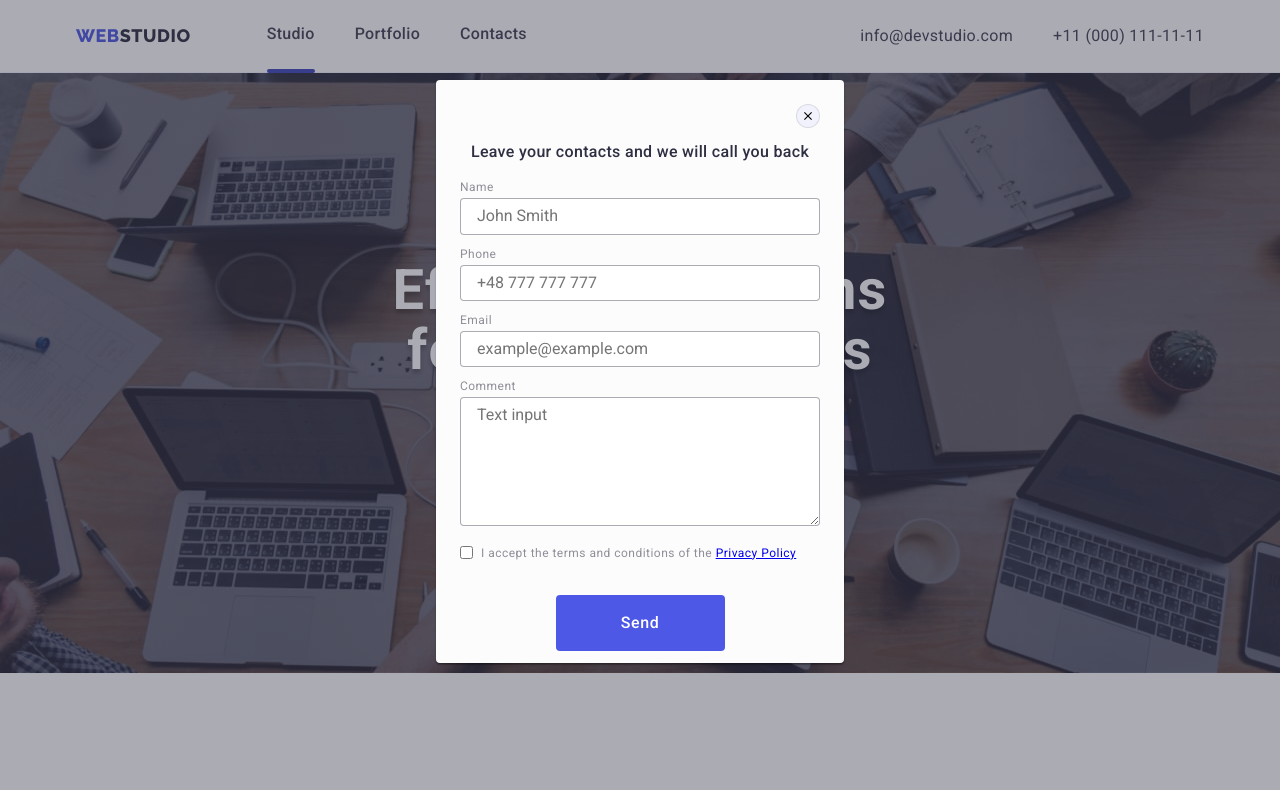
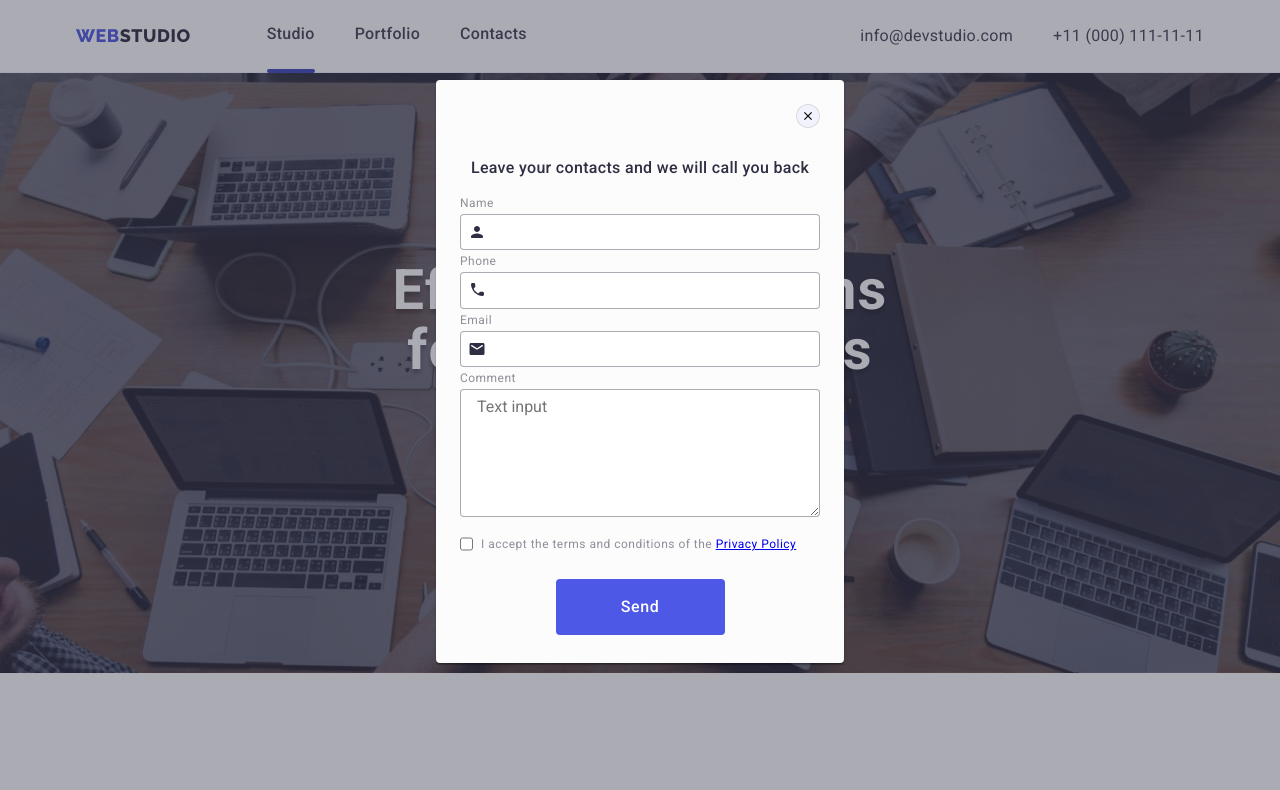
Before and after one commit to WKotlinski/goit-markup-hw-06, a plain HTML site: page index.html in a window 1280 px wide. Both pictures are taken after a click on the button "Order Service". Shown: the top 790 px of the page. Drawn offline with nearby package versions, Linux system fonts and the light colour scheme.

Commit message:
Adding icons to form and positioning

```diff
--- a/css/style.css
+++ b/css/style.css
@@ -169,9 +169,8 @@ img {
   padding-inline: 24px;
   /* outline: var(--outline-2); */
 }
-.modal-form input {
-  display: block;
-  margin-block-end: 8px;
+.modal-form input:not([type="checkbox"]) {
+  width: 360px;
 }
 .modal-form label {
   font-size: 12px;
@@ -181,22 +180,45 @@ img {
   text-align: left;
   color: var(--light-slate);
 }
-.modal-form input,
+
 .modal-form textarea {
   border: var(--navy-blue-opacity) 1px solid;
   border-radius: 4px;
   padding-inline-start: 16px;
   padding-block: 8px;
 }
+.modal-form input {
+  border: var(--navy-blue-opacity) 1px solid;
+  border-radius: 4px;
+  padding-inline-start: 30px;
+  padding-block: 8px;
+}
 .modal-form input:hover,
 .modal-form textarea:hover,
 .modal-form input:focus,
 .modal-form textarea:focus {
+  outline: none;
   border: 1px var(--iris) solid;
-  fill: var(--iris);
   transition: var(--cubic);
 }
 
+.input-wrapper {
+  position: relative;
+  width: 100%;
+}
+.form-icon {
+  position: absolute;
+  top: 50%;
+  left: 8px;
+  translate: 0 -50% 0;
+  fill: var(--navy-blue);
+}
+.input-wrapper:hover .form-icon {
+  fill: var(--iris);
+}
+.input-wrapper:focus-within .form-icon {
+  fill: var(--iris);
+}
 .privacy-box {
   display: flex;
   gap: 8px;
--- a/index.html
+++ b/index.html
@@ -69,29 +69,45 @@
             action="#"
             name="signe-in"
             autocomplete="on"
-            novalidate
+            validate
           >
             <label for="signe-in-user-name">Name</label>
+            <div class="input-wrapper">
+              <svg class="form-icon" width="18" height="18">
+                <use href="./images/icons.svg#icon-person-1"></use>
+              </svg>
               <input
+                required
                 id="signe-in-user-name"
                 name="user-name"
                 type="text"
-              placeholder="John Smith"
               />
+            </div>
             <label for="signe-in-phone">Phone</label>
+            <div class="input-wrapper">
+              <svg class="form-icon" width="18" height="24">
+                <use href="./images/icons.svg#icon-phone-1"></use>
+              </svg>
               <input
+                required
                 id="signe-in-phone"
                 name="phone-number"
-              type="text"
-              placeholder="+48 777 777 777"
+                type="tel"
               />
+            </div>
             <label for="signe-in-email">Email</label>
+            <div class="input-wrapper">
+              <svg class="form-icon" width="18" height="24">
+                <use href="./images/icons.svg#icon-email-1"></use>
+              </svg>
               <input
+                required
                 id="signe-in-email"
                 name="email"
                 type="email"
-              placeholder="example@example.com"
+                pl
               />
+            </div>
             <label for="signe-in-comment-box">Comment</label>
             <textarea
               id="signe-in-comment-box"
```
Lines whose indentation alone changed are shown as unchanged.
